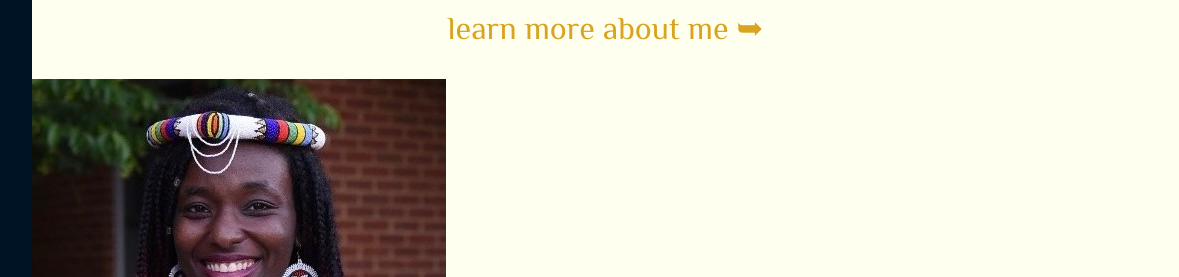
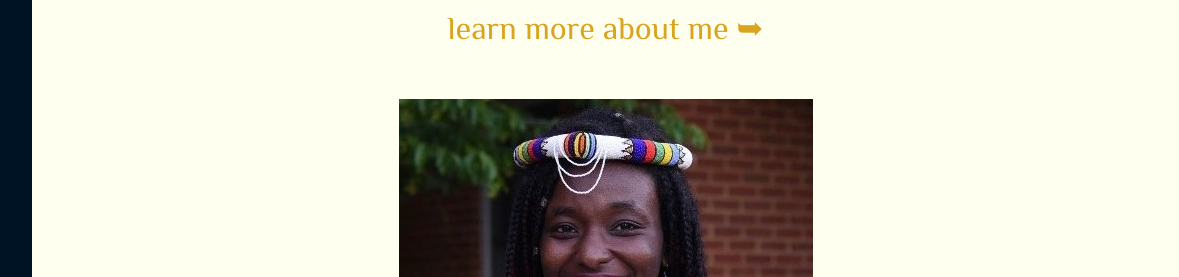
Before and after one commit to renkomba/renkomba.github.io, a plain HTML site: page index.html in a window 1280 px wide. Shown: the part 523-800 px from the top of the page, 101-1280 px from the left. Drawn offline with Linux system fonts and the light colour scheme; a web font is replaced by a local one.

Commit message:
turned <main> into grid with margins, and highlighted p > span

```diff
--- a/style.css
+++ b/style.css
@@ -59,6 +59,20 @@ article {
     height: 100vh;
     overflow-y: scroll;
     align-items: center;
+}
+
+main {
+    display: grid;
+    margin: 1rem 1.5rem;
+}
+
+#img-and-header {
+    text-align: center;
+}
+
+#bigger-blurb p span {
+    font-weight: 900;
+    text-decoration: double;
 }
 
 #blurb {
```
